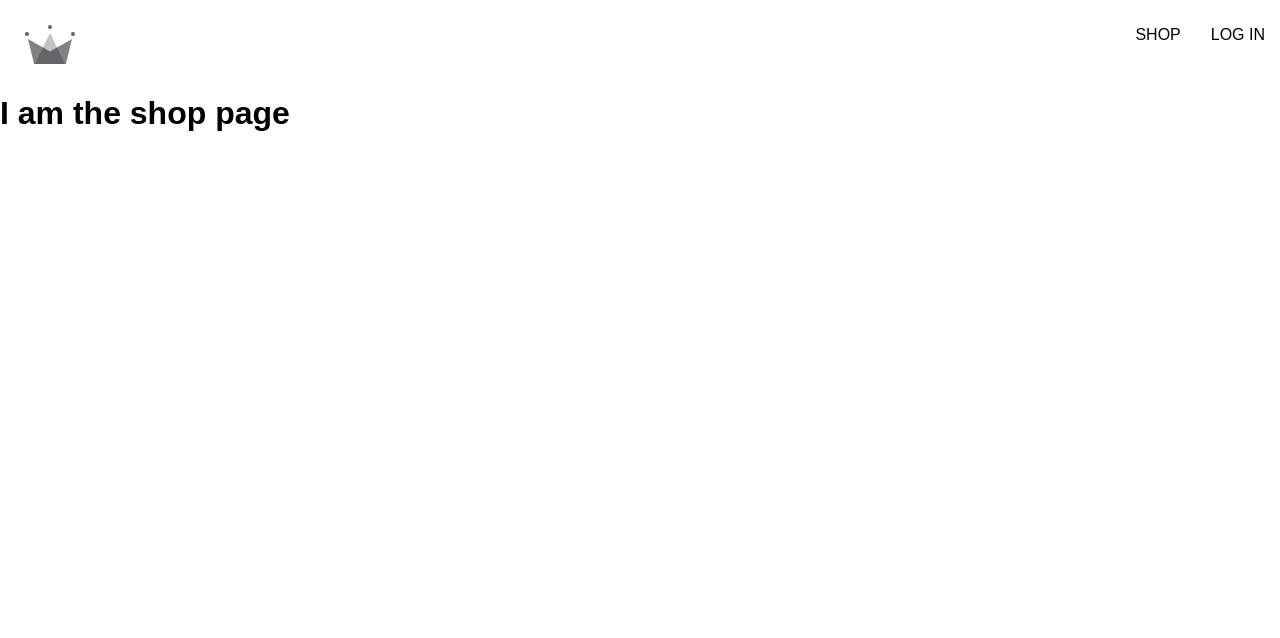
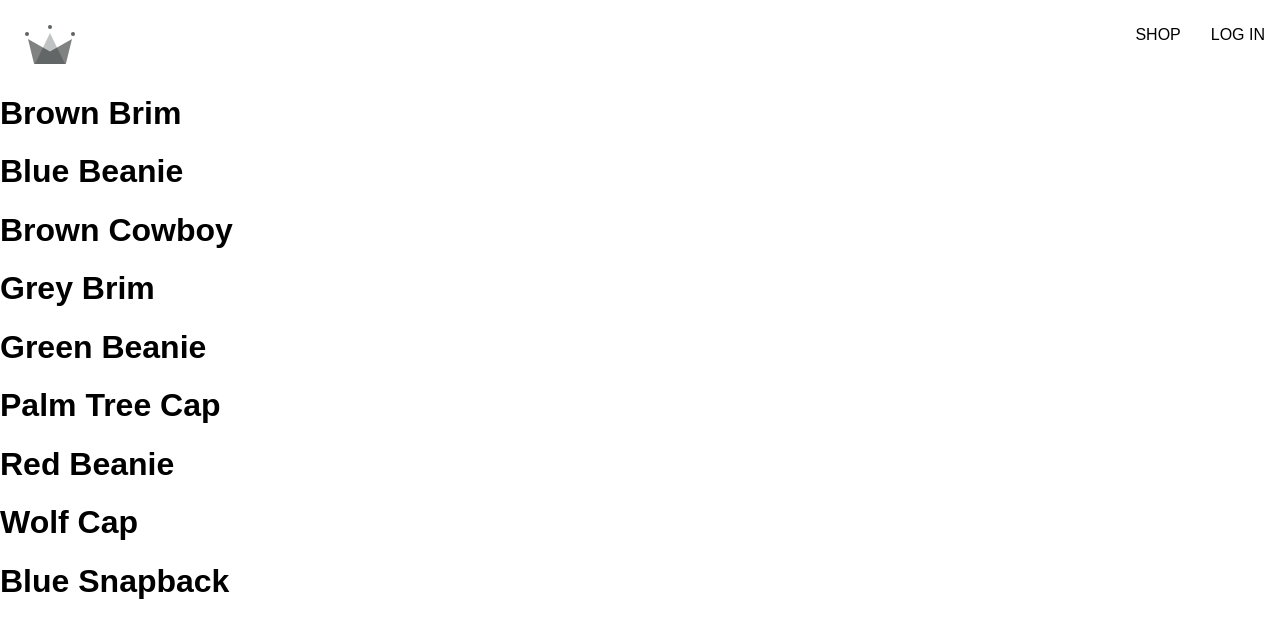
Before and after one commit to HelenLit/crown-clothing_web_app, a React (Create React App) app: page /shop in a window 1280 px wide. Shown: the top 638 px of the page. Built offline with nearby package versions, Linux system fonts and the light colour scheme; no server answers; the HTML template or start-up script is replaced by a standard one.

Commit message:
Added products context

```diff
--- a/src/App.js
+++ b/src/App.js
@@ -2,11 +2,10 @@
 import Home from "./routes/home/home.component";
 import Authentication from "./routes/authentication/authentication.component";
 import Navigation from "./components/navigation/navigation.component";
+import Shop from "./components/shop/shop.component";
 
 //109
-const Shop = () =>{
-    return <h1>I am the shop page</h1>;
-}
+
 
 const App = () => {
 
--- /dev/null
+++ b/src/components/shop/shop.component.jsx
@@ -0,0 +1,17 @@
+import {useContext} from "react";
+import {ProductsContext} from "../../contexts/products.context";
+
+const Shop = () => {
+    const {products} = useContext(ProductsContext);
+return(
+    <div>{
+        products.map(({id, name}) => (
+            <div key={id}>
+        <h1>{name}</h1>
+            </div>
+        ))
+    }</div>
+)
+}
+
+export default Shop;
--- /dev/null
+++ b/src/contexts/products.context.jsx
@@ -0,0 +1,17 @@
+import {createContext, useState} from "react";
+
+import PRODUCTS from '../shop-data.json';
+
+export const ProductsContext = createContext({
+    products: [],
+});
+
+export const ProductsProvider = ({children}) => {
+   const [products, setProducts] = useState(PRODUCTS);
+   const value = {products};
+   return(
+        <ProductsContext.Provider value={value}>
+            {children}
+        </ProductsContext.Provider>
+    )
+}
--- a/src/index.js
+++ b/src/index.js
@@ -1,3 +1,5 @@
+import './index.scss';
+
 import React from 'react';
 import ReactDOM from 'react-dom/client';
 
@@ -5,15 +7,17 @@
 import reportWebVitals from './reportWebVitals';
 import {BrowserRouter} from "react-router-dom";
 
-import './index.scss';
 import {UserProvider} from "./contexts/user.context";
+import {ProductsProvider} from "./contexts/products.context";
 
 const root = ReactDOM.createRoot(document.getElementById('root'));
 root.render(
   <React.StrictMode>
       <BrowserRouter>
           <UserProvider>
-              <App />
+              <ProductsProvider>
+                  <App />
+              </ProductsProvider>
           </UserProvider>
       </BrowserRouter>
   </React.StrictMode>
--- /dev/null
+++ b/src/shop-data.json
@@ -0,0 +1,56 @@
+[
+  {
+    "id": 1,
+    "name": "Brown Brim",
+    "imageUrl": "https://i.ibb.co/ZYW3VTp/brown-brim.png",
+    "price": 25
+  },
+  {
+    "id": 2,
+    "name": "Blue Beanie",
+    "imageUrl": "https://i.ibb.co/ypkgK0X/blue-beanie.png",
+    "price": 18
+  },
+  {
+    "id": 3,
+    "name": "Brown Cowboy",
+    "imageUrl": "https://i.ibb.co/QdJwgmp/brown-cowboy.png",
+    "price": 35
+  },
+  {
+    "id": 4,
+    "name": "Grey Brim",
+    "imageUrl": "https://i.ibb.co/RjBLWxB/grey-brim.png",
+    "price": 25
+  },
+  {
+    "id": 5,
+    "name": "Green Beanie",
+    "imageUrl": "https://i.ibb.co/YTjW3vF/green-beanie.png",
+    "price": 18
+  },
+  {
+    "id": 6,
+    "name": "Palm Tree Cap",
+    "imageUrl": "https://i.ibb.co/rKBDvJX/palm-tree-cap.png",
+    "price": 14
+  },
+  {
+    "id": 7,
+    "name": "Red Beanie",
+    "imageUrl": "https://i.ibb.co/bLB646Z/red-beanie.png",
+    "price": 18
+  },
+  {
+    "id": 8,
+    "name": "Wolf Cap",
+    "imageUrl": "https://i.ibb.co/1f2nWMM/wolf-cap.png",
+    "price": 14
+  },
+  {
+    "id": 9,
+    "name": "Blue Snapback",
+    "imageUrl": "https://i.ibb.co/X2VJP2W/blue-snapback.png",
+    "price": 16
+  }
+]
```
